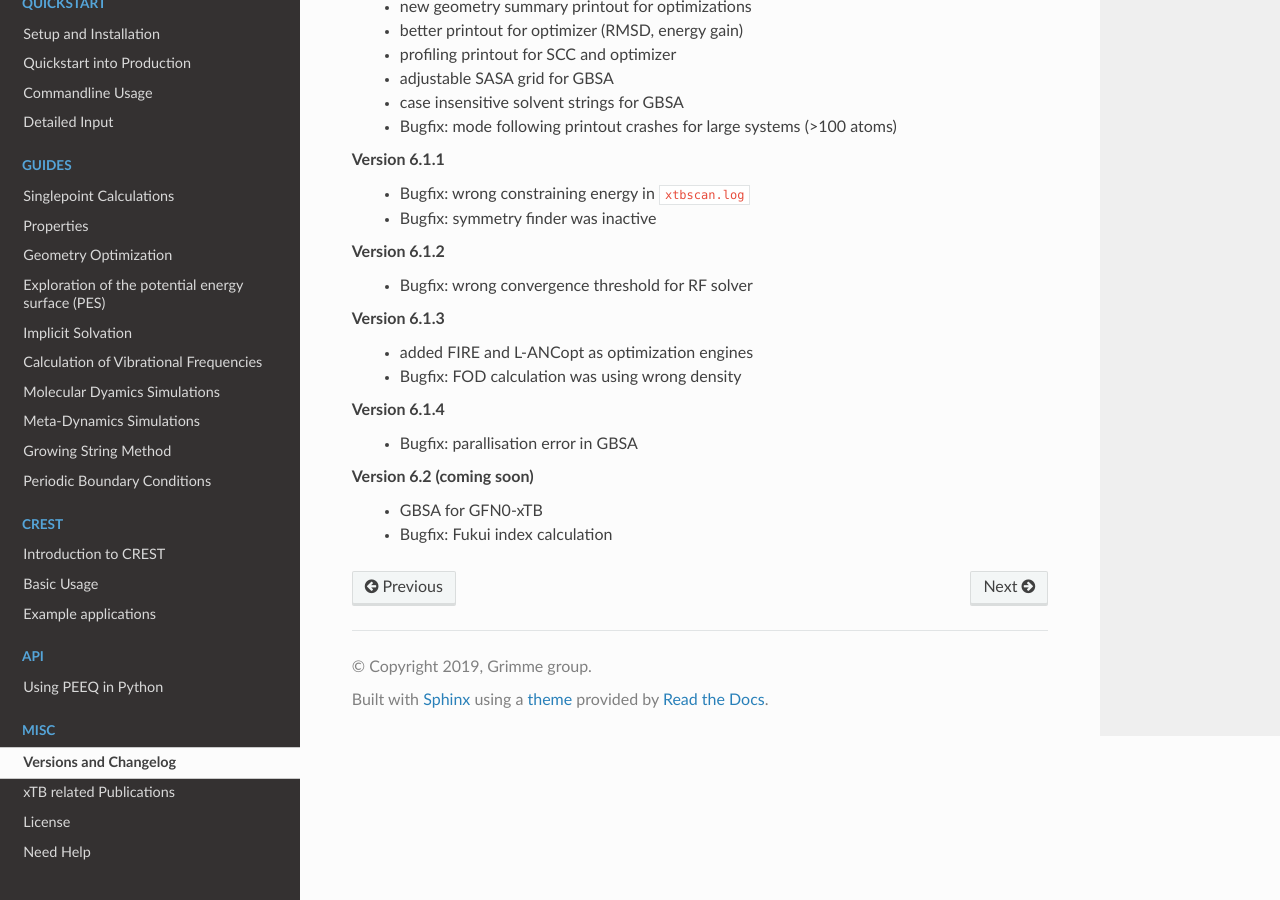
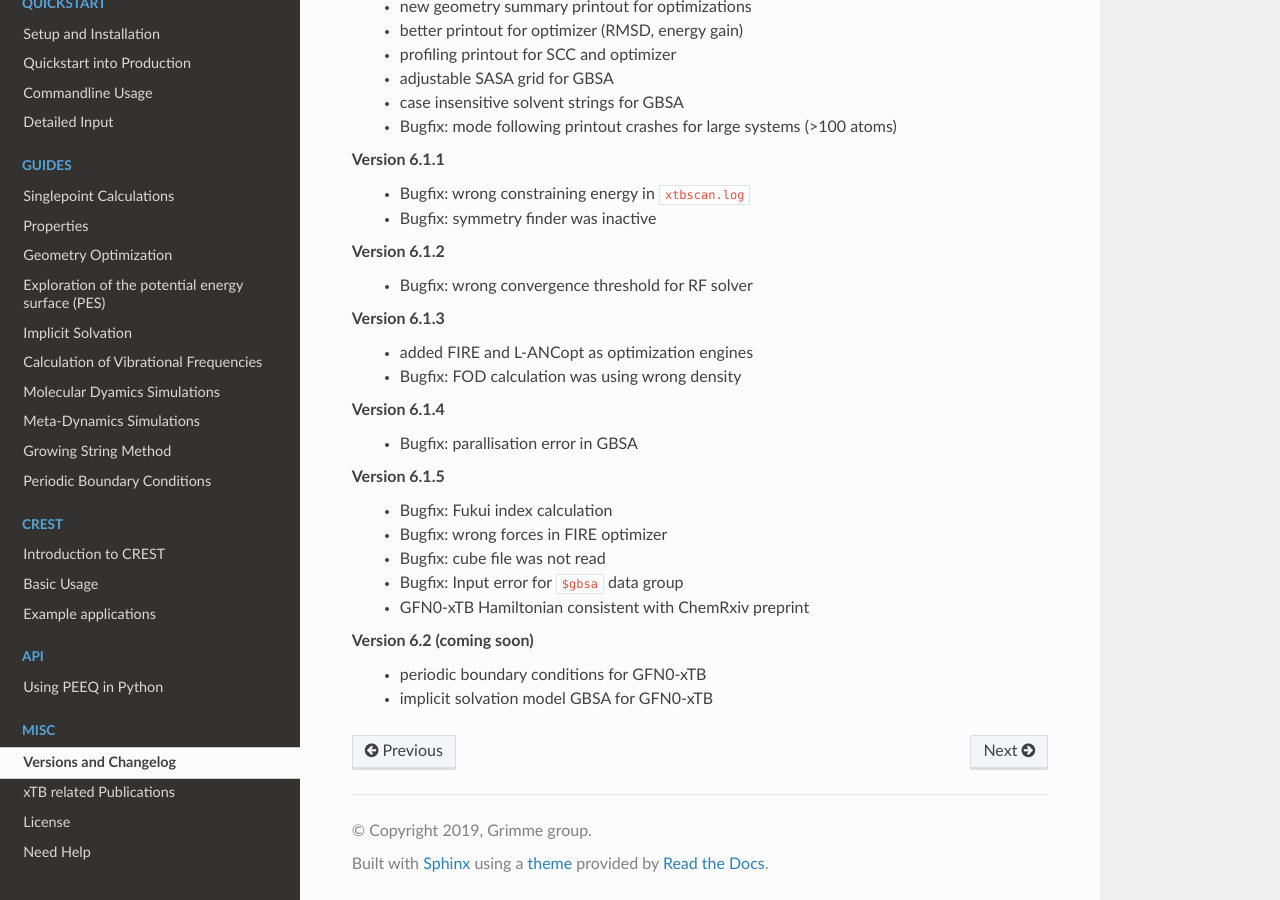
Before and after one commit to grimme-lab/xtb_docs, a Sphinx documentation site: the page built from source/versions.rst, in a window 1280 px wide and 900 px high, scrolled down 910 px. Built offline with Sphinx 7.4.7 and the Read the Docs theme 2.0.0, drawn with Linux system fonts in a browser that asks for light colours.

Commit message:
Added version 6.1.5 to changelog

```diff
--- a/source/versions.rst
+++ b/source/versions.rst
@@ -54,6 +54,13 @@ Version 6.1.3
 Version 6.1.4
    - Bugfix: parallisation error in GBSA
 
+Version 6.1.5
+   - Bugfix: Fukui index calculation
+   - Bugfix: wrong forces in FIRE optimizer
+   - Bugfix: cube file was not read
+   - Bugfix: Input error for ``$gbsa`` data group
+   - GFN0-xTB Hamiltonian consistent with ChemRxiv preprint
+
 Version 6.2 (coming soon)
-   - GBSA for GFN0-xTB
-   - Bugfix: Fukui index calculation
+   - periodic boundary conditions for GFN0-xTB
+   - implicit solvation model GBSA for GFN0-xTB
```
